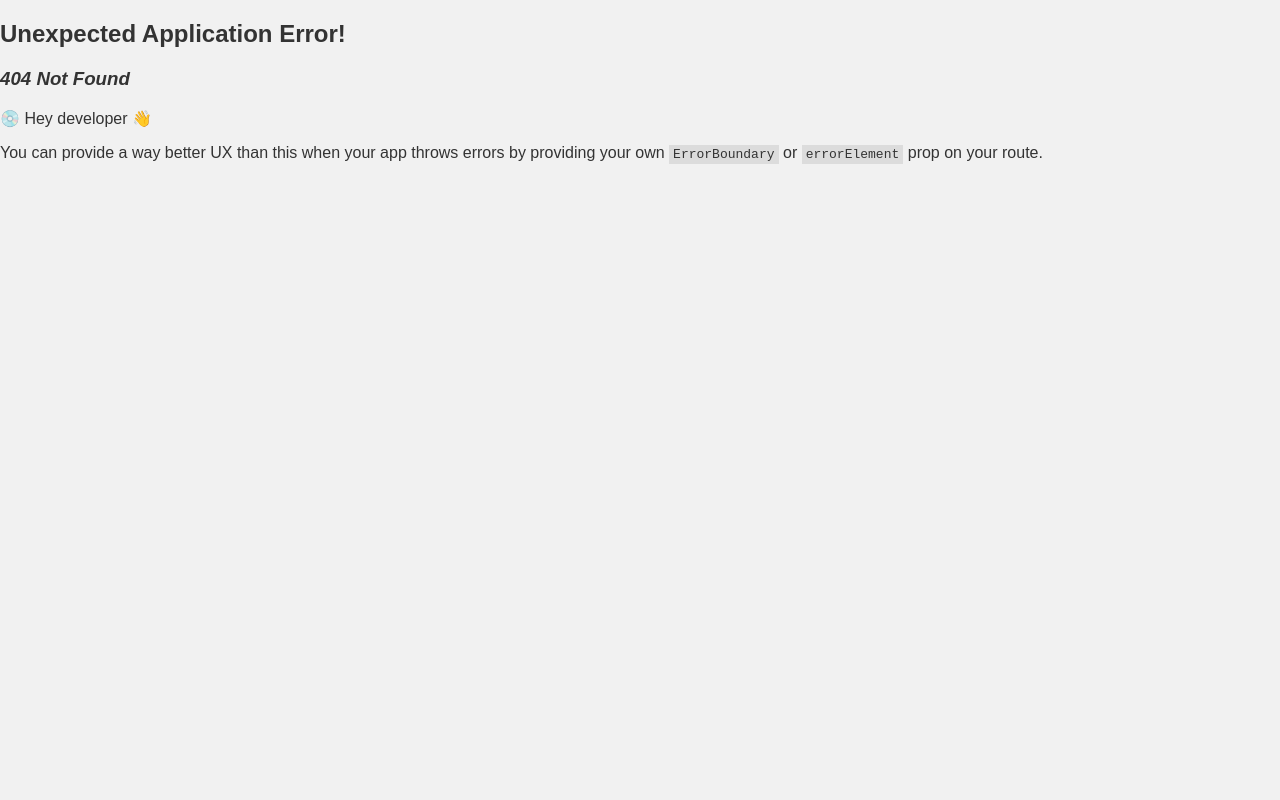
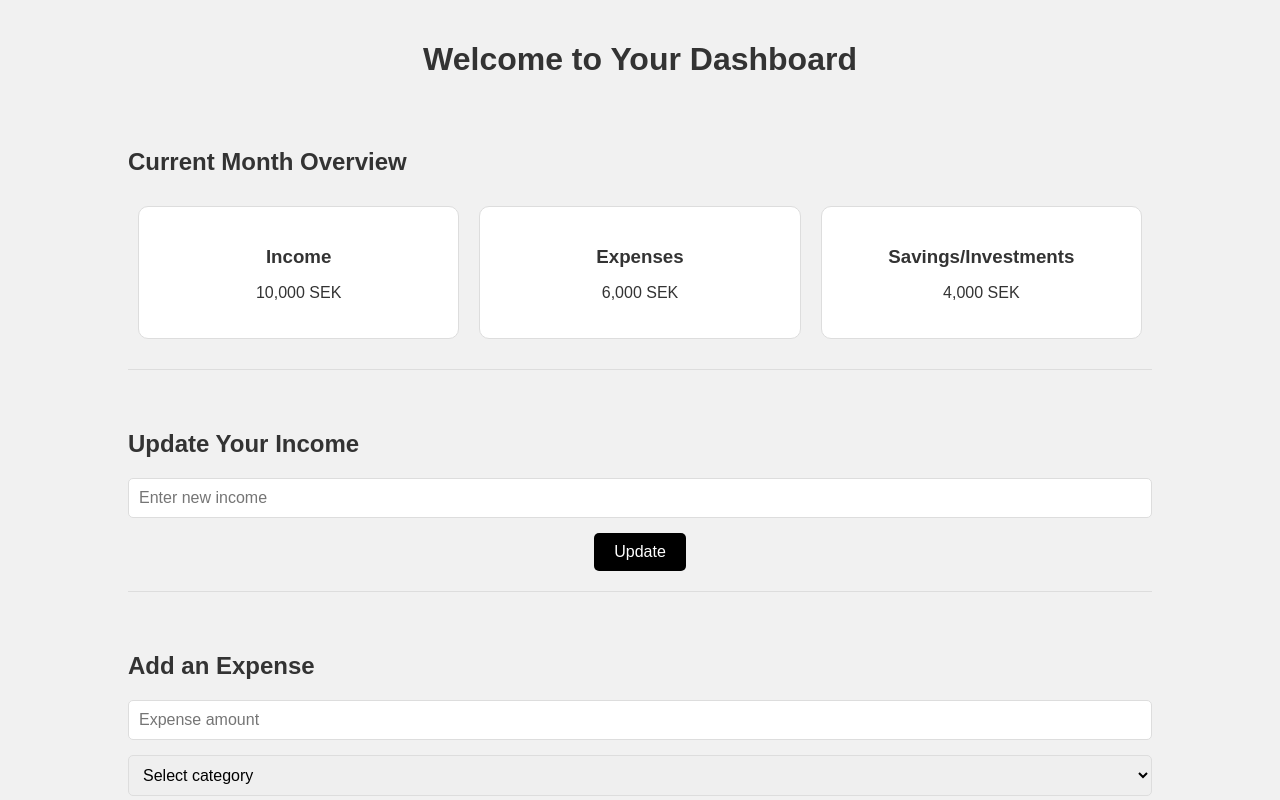
Before and after one commit to RogeSocial/FinTrackr, a React (Vite) app: page /dashboard in a window 1280 px wide. Before the commit this address had no page. Shown: the top 800 px of the page. Built offline with nearby package versions, Linux system fonts and the light colour scheme.

Commit message:
added a dashboard with some mockdata

```diff
--- a/package.json
+++ b/package.json
@@ -10,7 +10,9 @@
     "preview": "vite preview"
   },
   "dependencies": {
+    "chart.js": "^4.4.7",
     "react": "^18.3.1",
+    "react-chartjs-2": "^5.3.0",
     "react-dom": "^18.3.1",
     "react-router-dom": "^6.28.1"
   },
--- a/src/main.jsx
+++ b/src/main.jsx
@@ -8,11 +8,13 @@ import {
   createRoutesFromElements } from 'react-router-dom';
 
 import LandingPage from './pages/LandingPage';
+import UserDashboardPage from './pages/UserDashboardPage';
 
 const router = createBrowserRouter(
   createRoutesFromElements(
     <Route path="/" element={<App/>}>
       <Route index element={<LandingPage/>} />
+      <Route path="/dashboard" element={<UserDashboardPage/>} />
     </Route>
   )
 )
--- /dev/null
+++ b/src/pages/UserDashboardPage.jsx
@@ -0,0 +1,117 @@
+import "../styling/UserDashboard.css";
+import { Doughnut, Bar } from "react-chartjs-2";
+import {
+    Chart as ChartJS,
+     ArcElement,
+     Tooltip,
+     Legend,
+     CategoryScale,
+     LinearScale,
+     BarElement,
+  } from 'chart.js';
+
+  ChartJS.register(
+    ArcElement,
+    Tooltip,
+    Legend,
+    CategoryScale,
+    LinearScale,
+    BarElement
+  );
+
+function UserDashboard() {
+  const roundChartData = {
+    labels: ["Housing", "Food", "Transportation", "Other"],
+    datasets: [
+      {
+        data: [500, 300, 150, 100],
+        backgroundColor: ["#FF6384", "#36A2EB", "#FFCE56", "#4BC0C0"],
+        hoverBackgroundColor: ["#FF6384", "#36A2EB", "#FFCE56", "#4BC0C0"],
+      },
+    ],
+  };
+
+  const barChartData = {
+    labels: ["Income", "Expenses"],
+    datasets: [
+      {
+        label: "Amount",
+        data: [2000, 1050],
+        backgroundColor: ["#36A2EB", "#FF6384"],
+      },
+    ],
+  };
+
+  return (
+    <div className="dashboard-container">
+      <h1>Welcome to Your Dashboard</h1>
+
+      <section className="dashboard-section overview-section">
+        <h2>Current Month Overview</h2>
+        <div className="overview-grid">
+          <div className="overview-item">
+            <h3>Income</h3>
+            <p>10,000 SEK</p>
+          </div>
+          <div className="overview-item">
+            <h3>Expenses</h3>
+            <p>6,000 SEK</p>
+          </div>
+          <div className="overview-item">
+            <h3>Savings/Investments</h3>
+            <p>4,000 SEK</p>
+          </div>
+        </div>
+      </section>
+
+      <section className="dashboard-section update-income-section">
+        <h2>Update Your Income</h2>
+        <form>
+          <input type="number" placeholder="Enter new income" />
+          <button type="submit">Update</button>
+        </form>
+      </section>
+
+      <section className="dashboard-section add-expense-section">
+        <h2>Add an Expense</h2>
+        <form>
+          <input type="number" placeholder="Expense amount" />
+          <select>
+            <option value="">Select category</option>
+            <option value="food">Food</option>
+            <option value="rent">Rent</option>
+            <option value="utilities">Utilities</option>
+            <option value="savings">Savings</option>
+            <option value="investments">Investments</option>
+            <option value="other">Other</option>
+          </select>
+          <button type="submit">Add Expense</button>
+        </form>
+      </section>
+
+      <section className="dashboard-section insights-section">
+        <h2>Data Insights & Tips</h2>
+        <p>
+          Youre spending 60% of your income. Aim to keep it below 50% for
+          better savings!
+        </p>
+      </section>
+
+      <section className="dashboard-section financial-overview-section">
+        <h2>Financial Overview</h2>
+        <div className="financial-charts">
+          <div className="chart-container">
+            <h3>Expenses Breakdown</h3>
+            <Doughnut data={roundChartData} />
+          </div>
+          <div className="chart-container">
+            <h3>Income vs Expenses</h3>
+            <Bar data={barChartData} />
+          </div>
+        </div>
+      </section>
+    </div>
+  );
+}
+
+export default UserDashboard;
--- /dev/null
+++ b/src/styling/UserDashboard.css
@@ -0,0 +1,122 @@
+.dashboard-container {
+  width: 80%;
+  max-width: 1200px;
+  margin: 0 auto;
+  padding: 20px;
+  font-family: Arial, sans-serif;
+  color: var(--black);
+}
+
+.dashboard-container h1 {
+  text-align: center;
+  margin-bottom: 30px;
+}
+
+.dashboard-section {
+  margin-bottom: 20px;
+  padding: 20px 0;
+  border-bottom: 1px solid #ddd;
+}
+
+.dashboard-section h2 {
+  margin-bottom: 20px;
+  font-size: 1.5em;
+}
+
+.overview-grid {
+  display: flex;
+  justify-content: space-around;
+  text-align: center;
+}
+
+.overview-item {
+  padding: 20px;
+  margin: 10px;
+  background-color: #fff;
+  border: 1px solid #ddd;
+  border-radius: 10px;
+  width: 30%;
+}
+
+.overview-item h3 {
+  margin-bottom: 10px;
+}
+
+.update-income-section form,
+.add-expense-section form {
+  display: flex;
+  flex-direction: column;
+  gap: 15px;
+}
+
+.update-income-section button,
+.add-expense-section button {
+  width: fit-content;
+  padding: 10px 20px;
+  align-self: center;
+  font-size: 1em;
+  border-radius: 5px;
+  cursor: pointer;
+  transition: background-color 0.3s;
+}
+
+.update-income-section input,
+.add-expense-section input,
+.add-expense-section select {
+  padding: 10px;
+  font-size: 1em;
+  border: 1px solid #ddd;
+  border-radius: 5px;
+}
+
+.insights-section {
+  text-align: center;
+}
+
+.financial-overview-section .financial-charts {
+  display: flex;
+  justify-content: space-around;
+  gap: 20px;
+}
+
+.chart-container {
+  text-align: center;
+  flex: 1;
+}
+
+.dashboard-section.financial-overview-section {
+  padding: 20px;
+}
+
+.financial-charts {
+  display: flex;
+  justify-content: space-between;
+  gap: 20px;
+  align-items: stretch;
+}
+
+.chart-container {
+  flex: 1;
+  max-width: 45%;
+  display: flex;
+  flex-direction: column;
+  justify-content: space-between;
+  align-items: center;
+  text-align: center;
+  background-color: #f8f8f8;
+  padding: 10px;
+  border-radius: 10px;
+  box-shadow: 0px 4px 6px rgba(0, 0, 0, 0.1);
+  height: 380px;
+}
+
+.chart-container canvas {
+  flex-grow: 1;
+  max-height: 300px;
+  max-width: 100%;
+  aspect-ratio: 1;
+}
+
+.chart-container h3 {
+  margin-bottom: 5px;
+}
```
Also changed, not shown: 1 other file (tests, documents, lock files or other folders).
